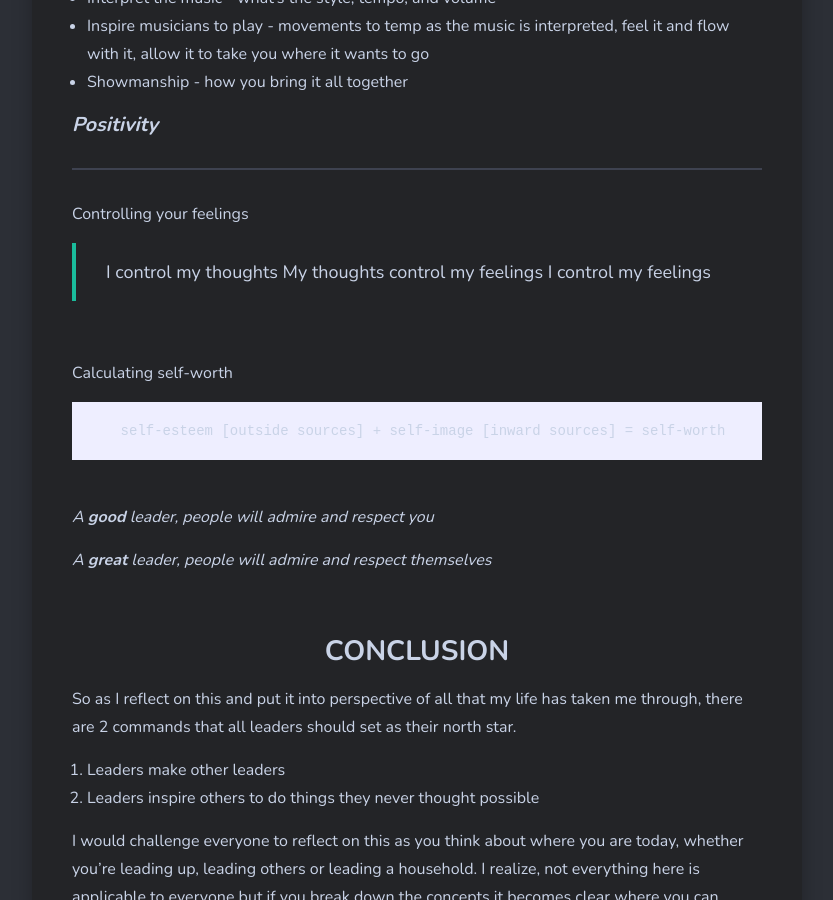
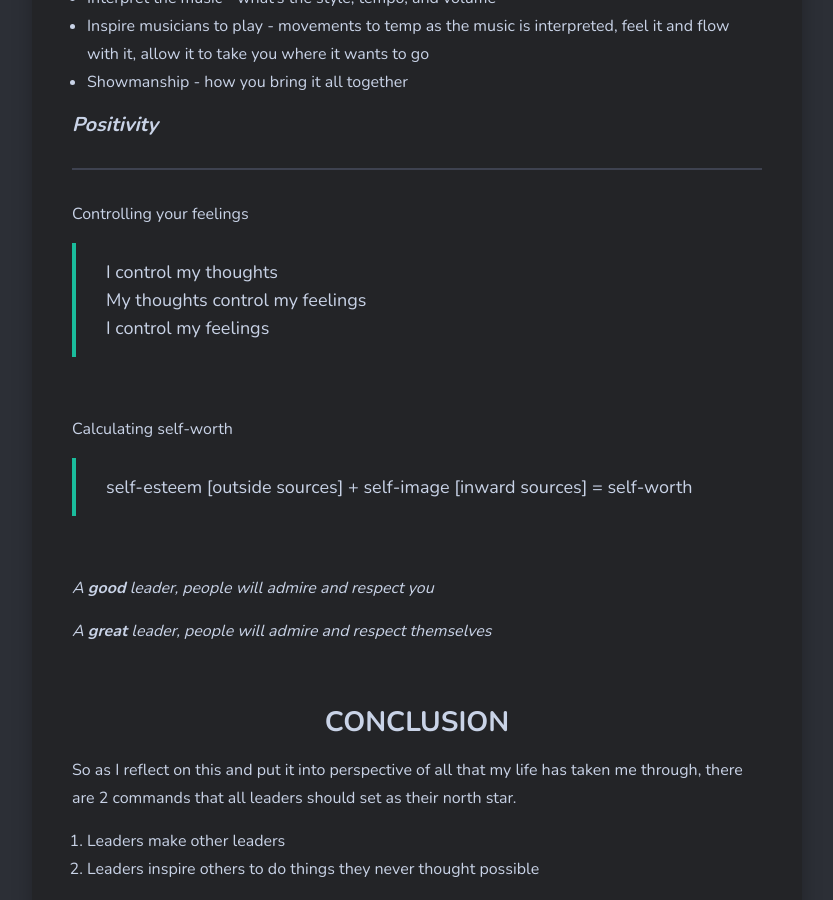
Before and after one commit to technicalanxiety/technicalanxiety.github.io, a Jekyll site: the page built from _posts/2024-2-16-thoughts-on-leadership.md, in a window 1280 px wide and 900 px high, scrolled down 3108 px. Shown: the whole window, without its empty margins (23-856 px from the left). Built offline with Jekyll 4.4.1, drawn with Linux system fonts in a browser that asks for light colours; nearby versions of some CDN libraries; comment, search, counter and statistics services are not loaded.

Commit message:
fixed block quote madness

````diff
--- a/_posts/2024-2-16-thoughts-on-leadership.md
+++ b/_posts/2024-2-16-thoughts-on-leadership.md
@@ -77,15 +77,16 @@ While you are *in the act of being* the Drum Major there are four main responsib
 Controlling your feelings
 
 > I control my thoughts
+>
 > My thoughts control my feelings
+>
 > I control my feelings
 
 <br>
 
 Calculating self-worth
-```
-    self-esteem [outside sources] + self-image [inward sources] = self-worth
-```
+
+> self-esteem [outside sources] + self-image [inward sources] = self-worth
 
 <br>
 
````
